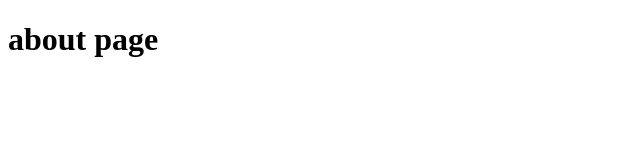
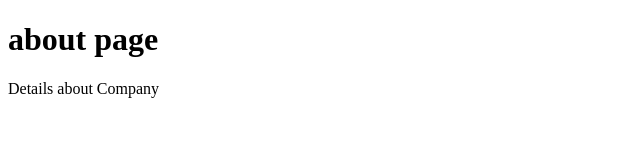
Before and after one commit to Yash-Logwin/Lets-Learn-Git, a plain HTML site: page about.html in a window 1280 px wide. Shown: the whole page, without its empty margins (0-640 px from the left). Drawn offline with Linux system fonts and the light colour scheme.

Commit message:
change about page

```diff
--- a/about.html
+++ b/about.html
@@ -8,5 +8,6 @@
 </head>
 <body>
     <h1>about page</h1>
+    <p>Details about Company</p>
 </body>
 </html>
```
